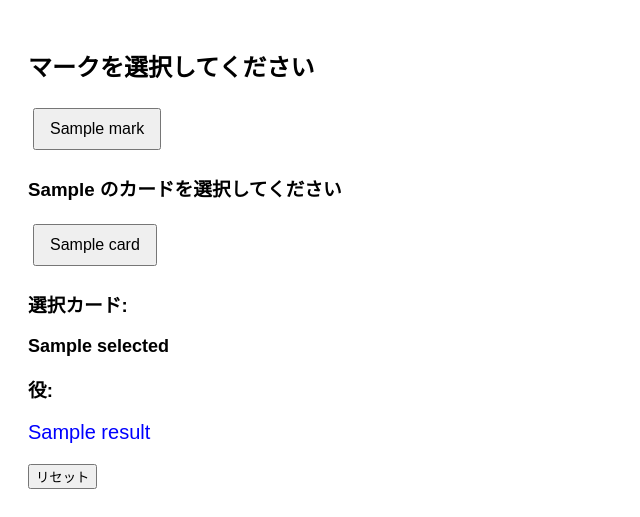
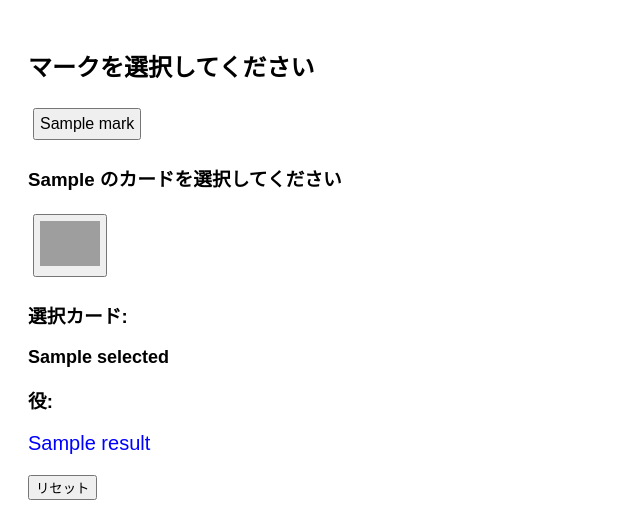
Before and after one commit to tmfinac/pokerhands, a Flask app: template templates/index.html in a window 1280 px wide. Shown: the top 517 px of the page, without its empty margins (0-640 px from the left). Run offline with Flask 3, Linux system fonts and the light colour scheme; the template is opened without the code that fills it: most values are stand-ins (such as "Sample title", 1, 10 or a date in 2020); grey boxes are pictures that could not be loaded.

```diff
--- a/templates/index.html
+++ b/templates/index.html
@@ -5,7 +5,8 @@
     <title>ポーカー役判定</title>
     <style>
         body { font-family: Arial, sans-serif; padding: 20px; }
-        .marks button, .cards button { margin: 5px; padding: 10px 15px; font-size: 16px; }
+        .marks button, .cards button { margin: 5px; padding: 5px; font-size: 16px; cursor: pointer; }
+        .cards button img { width: 60px; height: auto; }
         #selected-cards { margin-top: 15px; font-weight: bold; font-size: 18px; }
         #result { margin-top: 10px; font-size: 20px; color: blue; }
     </style>
@@ -15,7 +16,7 @@
 <h2>マークを選択してください</h2>
 <div class="marks">
     {% for mark in marks %}
-    <a href="{{ url_for('select_mark', mark=mark) }}"><button>{{ mark }}</button></a>
+        <a href="{{ url_for('select_mark', mark=mark) }}"><button>{{ mark }}</button></a>
     {% endfor %}
 </div>
 
@@ -23,7 +24,9 @@
 <h3>{{ current_mark }} のカードを選択してください</h3>
 <div class="cards" id="cards">
     {% for card in cards %}
-    <button onclick="selectCard('{{ card }}')">{{ card }}</button>
+    <button onclick="selectCard('{{ card }}')">
+        <img src="{{ url_for('static', filename='cards/' ~ card ~ '.png') }}" alt="{{ card }}">
+    </button>
     {% endfor %}
 </div>
 {% endif %}
```
